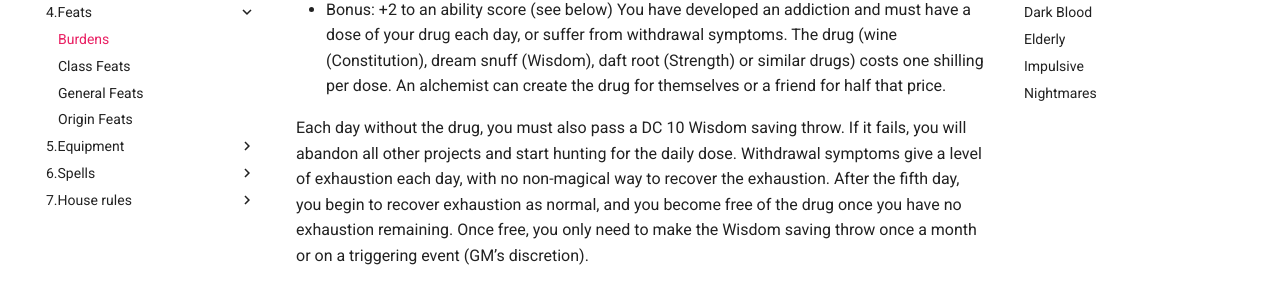
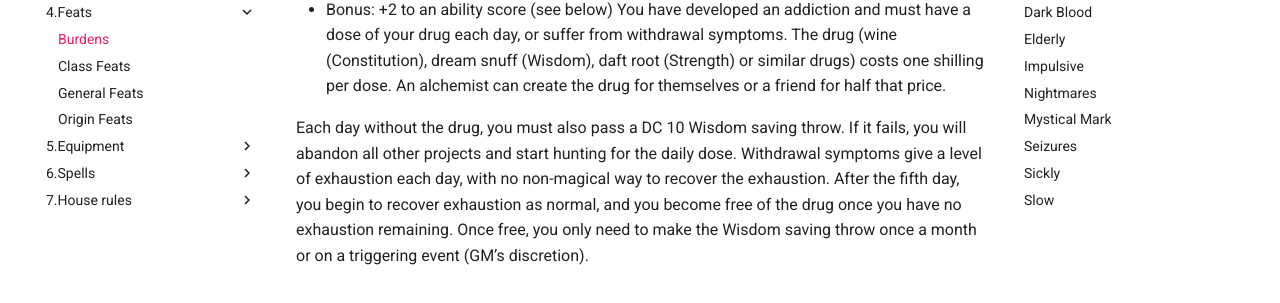
Before and after one commit to SkroxiousDM/SkroxiousDM, an MkDocs documentation site: the page built from docs/4.Feats/Burdens.md, in a window 1280 px wide. Shown: the part 234-537 px from the top of the page. Built offline with MkDocs 1.6.1 and Material for MkDocs 9.7.7, drawn with Linux system fonts in a browser that asks for light colours.

Commit message:
Update Burdens.md

```diff
--- a/docs/4.Feats/Burdens.md
+++ b/docs/4.Feats/Burdens.md
@@ -51,7 +51,7 @@
 
 You are haunted by nightmares each and every night, possibly because of something you have experienced, or for more abstruse reasons, such as an ominous omen or the consequence of a family curse. Each night, you must pass a DC 10 Constitution saving throw or gain a level of exhaustion.
 
-# Mystical Mark
+## Mystical Mark
 
 - Bonus: +2 to Charisma
 
```
